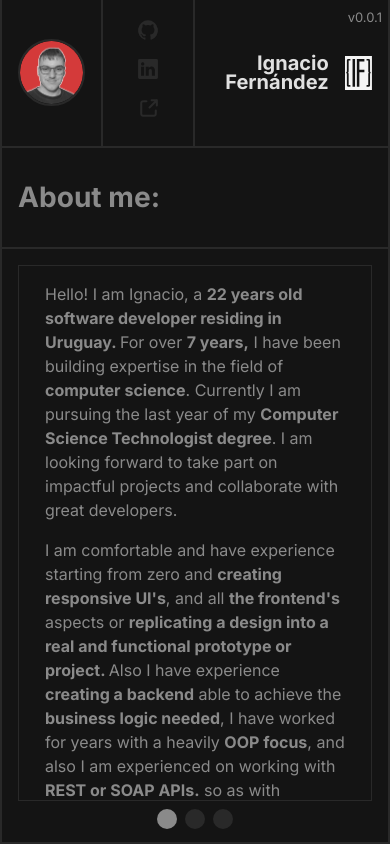
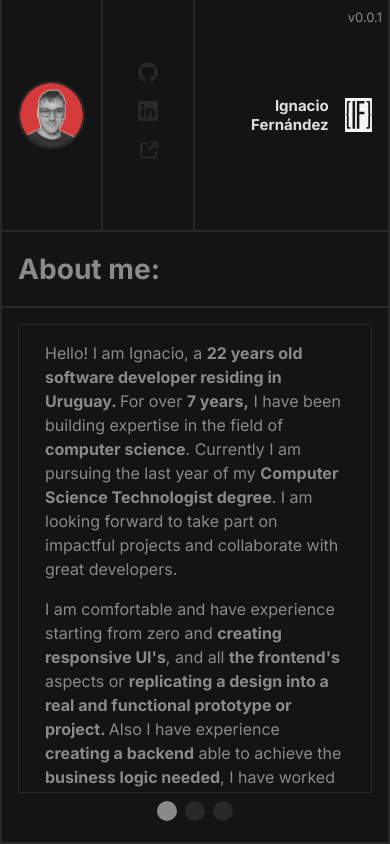
Before and after one commit to ignfer/portfolio, a React (Vite) app: page / in a window 390 px wide. Shown: the top 844 px of the page. Built offline with nearby package versions, Linux system fonts and the light colour scheme.

Commit message:
Upload
- improved the look of the contact and the logo components on different sizes
- improved the look of the about me tab selector on the responsive design

```diff
--- a/src/components/AboutMe/AboutMe.css
+++ b/src/components/AboutMe/AboutMe.css
@@ -12,7 +12,7 @@
 
 @media (max-width: 768px) {
   .about-me-section{
-    height: 80%;
+    /* height: 70%; */
     overflow: unset;
   }
 }
--- a/src/components/AboutMeContent/AboutMeContent.css
+++ b/src/components/AboutMeContent/AboutMeContent.css
@@ -16,6 +16,7 @@
 @media (max-width: 768px) {
   .about-me-content{
     margin: 1rem;
+    height: 100%;
   }
 
   .active-tab{
--- a/src/components/Contact/Contact.css
+++ b/src/components/Contact/Contact.css
@@ -66,4 +66,21 @@
   .contact-item > p{
     display: none;
   }
+
+  .contact-item-container{
+    flex-direction: column;
+    flex-wrap: wrap;
+  }
 }
+
+/* this media query is responsible for avoiding the overflow of the
+contact container, making the images always visible and accesible */
+@media (max-width: 1024px) or (max-height: 768px) {
+  .contact-item-container{
+    flex-direction: row;
+  }
+
+  .contact-item > p{
+    display: none;
+  }
+}
--- a/src/components/Header/Header.css
+++ b/src/components/Header/Header.css
@@ -22,5 +22,6 @@ header{
 @media (max-width: 768px) {
   header{
     width: 100%;
+    min-height: 768px;
   }
 }
--- a/src/components/Logo/Logo.css
+++ b/src/components/Logo/Logo.css
@@ -17,8 +17,7 @@
 }
 
 .header-title-section > img{
-  /* width: 50%; */
-  width: 10vw;
+  width: 5vw;
   max-width: 100px;
   float:right;
   margin-bottom: 0.5rem;
@@ -27,17 +26,14 @@
 .header-title-section > h4{
   font-weight: 300;
   color: var(--dark-color-2);
-  /* font-size:large;
-  line-height: normal; */
+
   font-size: clamp(12px,1vw,24px);
   line-height: clamp(0.7rem,1vw,2rem);
 }
 
 .header-title-section > h1{
-  /* font-size: xx-large; */
-  font-size: clamp(20px,2vw,52px);
+  font-size: clamp(15px,2.25vw,52px);
   line-height: clamp(1.2rem,2vw,3rem);
-  transition: all 0.2s;
 }
 
 .header-title-section:hover > h1{
```
